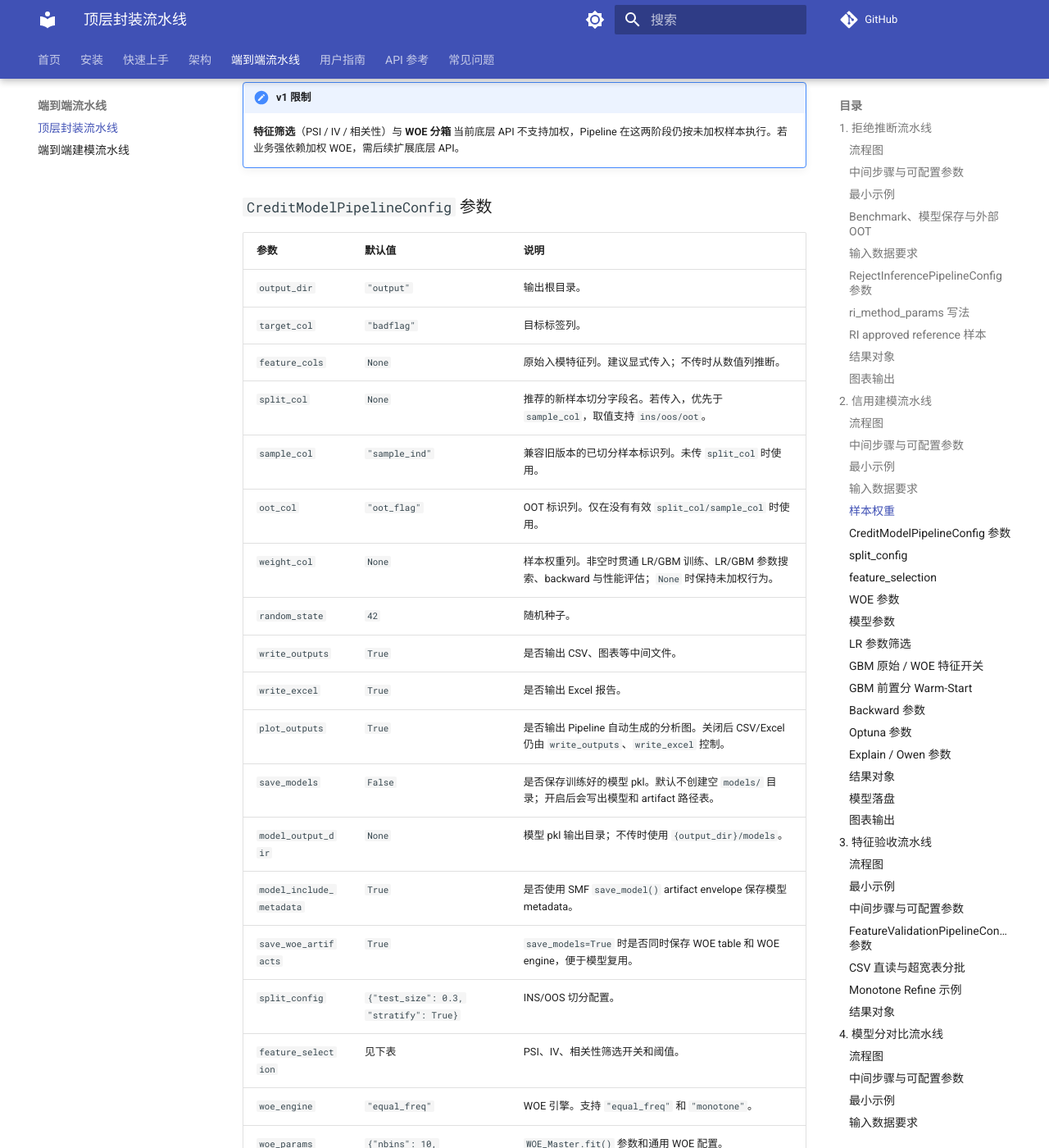
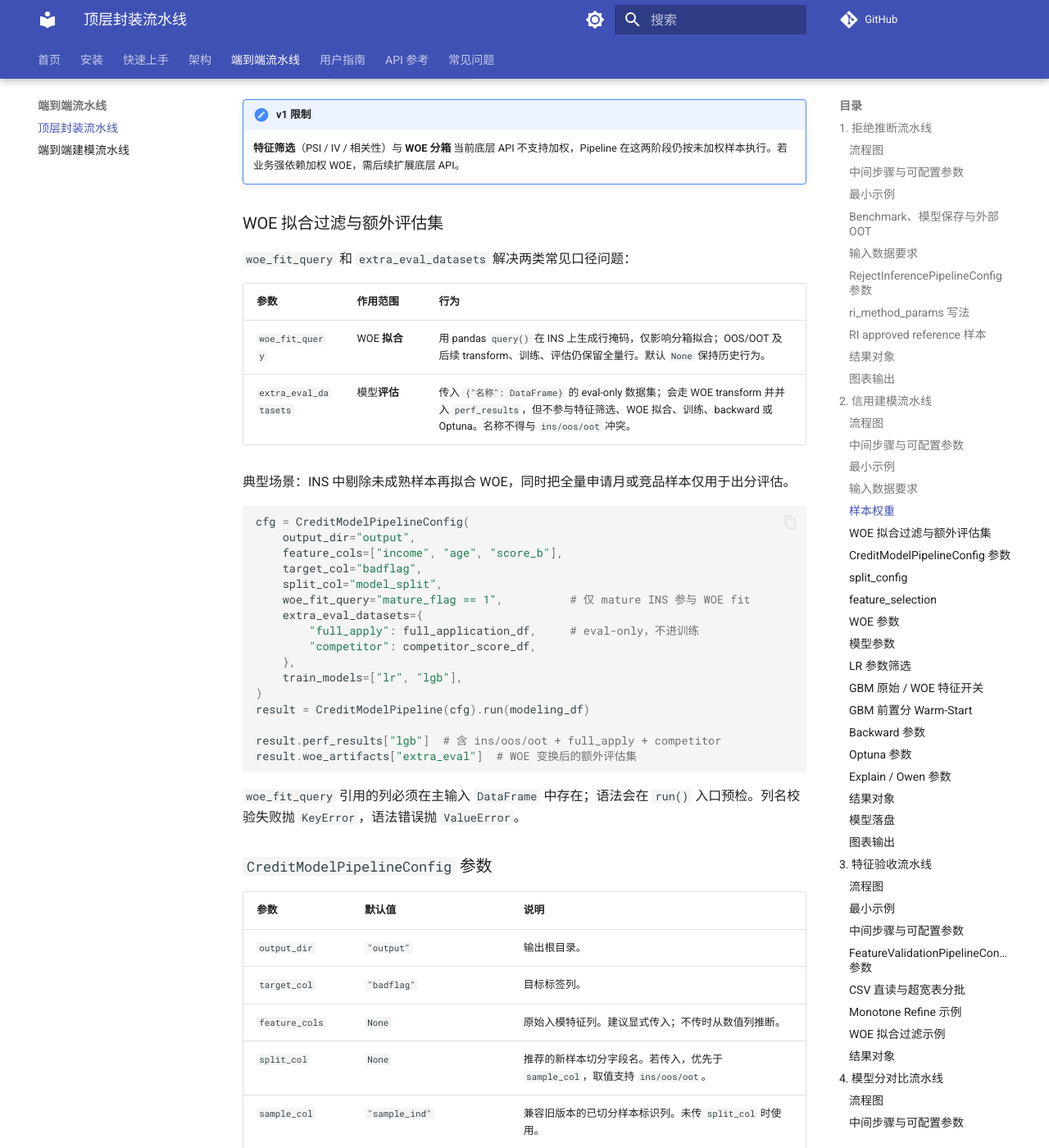
Before and after one commit to Kyle-J-Sun/SuperModelingFactory_doc, an MkDocs documentation site: the page built from docs/pipeline_one_click.md, in a window 1280 px wide and 1400 px high, scrolled down 10712 px. Shown: the whole window at 82% size. Built offline with MkDocs 1.6.1 and Material for MkDocs 9.7.7, drawn with Linux system fonts in a browser that asks for light colours; comment, search, counter and statistics services are not loaded; some of the changed text lies outside the part shown.

Commit message:
docs(Pipeline): document woe_fit_query and eval dataset entry points

````diff
--- a/docs/pipeline_one_click.md
+++ b/docs/pipeline_one_click.md
@@ -319,14 +319,14 @@ flowchart LR
 |---|---|---|
 | 样本切分 | `splits`，包含 `ins/oos/oot` | `split_col`、`sample_col`、`oot_col`、`split_config`、`random_state` |
 | 特征筛选 | `feature_selection_summary`、候选特征列表 | `feature_cols`、`feature_selection.psi_enabled`、`feature_selection.iv_enabled`、`feature_selection.corr_enabled` 及各阈值 |
-| WOE 分箱与转换 | `woe_artifacts`、WOE 特征 | `woe_engine`、`woe_params`、`monotone_woe_params` |
+| WOE 分箱与转换 | `woe_artifacts`、WOE 特征 | `woe_engine`、`woe_params`、`monotone_woe_params`、`woe_fit_query` |
 | Backward 变量剔除 | `backward_summary`、`selected_features` | `backward_enabled`、`backward_model`、`backward_params`、`use_backward_features`、`weight_col` |
 | 模型特征来源 | `model_feature_sources`、`model_feature_sets` | `gbm_feature_source`。LR 固定使用 WOE；LGB/XGB/Cat 可选 `"woe"` 或 `"raw"` |
 | LR 参数筛选 | `lr_search_results`、LR best params | `lr_search_enabled`、`lr_search_param_grid`、`lr_search_params`、`use_lr_search_params`、`weight_col` |
 | 前置分 warm-start | `warm_start_summary`、GBM 增量模型 | `warm_start_enabled`、`warm_start_score_col`、`warm_start_score_type`、`warm_start_models` |
 | 候选模型训练 | `models`、初始模型表现 | `train_models`、`model_params`、`target_col`、`weight_col` |
 | Optuna 调参 | `optuna_results`、调参后模型 | `optuna_models`、`optuna_n_trials`、`optuna_params`、`weight_col` |
-| 模型评估 | `perf_results` | `perf_pct_bins`、`perf_min_bin_prop`、`weight_col` |
+| 模型评估 | `perf_results` | `perf_pct_bins`、`perf_min_bin_prop`、`weight_col`、`extra_eval_datasets` |
 | 解释性与 Owen | `explain_outputs` | `explain_models`、`explain_params`、`owen_enabled`、`business_prior_groups` |
 | 报告输出 | `report_path` | `output_dir`、`write_outputs`、`write_excel`、`plot_outputs` |
 
@@ -391,6 +391,38 @@ result = CreditModelPipeline(cfg).run(modeling_df)
 
 !!! note "v1 限制"
     **特征筛选**（PSI / IV / 相关性）与 **WOE 分箱** 当前底层 API 不支持加权，Pipeline 在这两阶段仍按未加权样本执行。若业务强依赖加权 WOE，需后续扩展底层 API。
+
+### WOE 拟合过滤与额外评估集
+
+`woe_fit_query` 和 `extra_eval_datasets` 解决两类常见口径问题：
+
+| 参数 | 作用范围 | 行为 |
+|---|---|---|
+| `woe_fit_query` | WOE **拟合** | 用 pandas `query()` 在 INS 上生成行掩码，仅影响分箱拟合；OOS/OOT 及后续 transform、训练、评估仍保留全量行。默认 `None` 保持历史行为。 |
+| `extra_eval_datasets` | 模型**评估** | 传入 `{"名称": DataFrame}` 的 eval-only 数据集；会走 WOE transform 并并入 `perf_results`，但不参与特征筛选、WOE 拟合、训练、backward 或 Optuna。名称不得与 `ins/oos/oot` 冲突。 |
+
+典型场景：INS 中剔除未成熟样本再拟合 WOE，同时把全量申请月或竞品样本仅用于出分评估。
+
+```python
+cfg = CreditModelPipelineConfig(
+    output_dir="output",
+    feature_cols=["income", "age", "score_b"],
+    target_col="badflag",
+    split_col="model_split",
+    woe_fit_query="mature_flag == 1",          # 仅 mature INS 参与 WOE fit
+    extra_eval_datasets={
+        "full_apply": full_application_df,     # eval-only，不进训练
+        "competitor": competitor_score_df,
+    },
+    train_models=["lr", "lgb"],
+)
+result = CreditModelPipeline(cfg).run(modeling_df)
+
+result.perf_results["lgb"]  # 含 ins/oos/oot + full_apply + competitor
+result.woe_artifacts["extra_eval"]  # WOE 变换后的额外评估集
+```
+
+`woe_fit_query` 引用的列必须在主输入 `DataFrame` 中存在；语法会在 `run()` 入口预检。列名校验失败抛 `KeyError`，语法错误抛 `ValueError`。
 
 ### `CreditModelPipelineConfig` 参数
 
@@ -416,6 +448,8 @@ result = CreditModelPipeline(cfg).run(modeling_df)
 | `woe_engine` | `"equal_freq"` | WOE 引擎。支持 `"equal_freq"` 和 `"monotone"`。 |
 | `woe_params` | `{"nbins": 10, "equal_freq": True, "min_bin_prop": 0.05}` | `WOE_Master.fit()` 参数和通用 WOE 配置。 |
 | `monotone_woe_params` | `{"n_init_bins": 20, "min_bin_size": 0.03, "min_n_bins": 2}` | `MonotoneWOEBinner` 参数。 |
+| `woe_fit_query` | `None` | pandas `query()` 表达式，仅过滤 INS 上用于 WOE 拟合的行；transform 与评估仍用全量 splits。 |
+| `extra_eval_datasets` | `None` | eval-only 额外评估集 `dict[str, DataFrame]`；WOE transform 后并入 `perf_results`，不参与筛选/训练/backward/Optuna。 |
 | `train_models` | `["lr", "lgb", "xgb", "cat"]` | 要训练的模型列表。 |
 | `model_params` | `{}` | 每个模型的参数字典。 |
 | `gbm_feature_source` | `"woe"` | GBM 入模特征来源。可传全局 `"woe"` / `"raw"`，也可传 `{"lgb": "raw", "xgb": "woe", "cat": "raw"}`。LR 始终使用 WOE 特征。 |
@@ -810,7 +844,7 @@ result.high_corr_pairs
 | CSV 直读与分批 | `batch_metadata`、合并后的各分析表 | `input_type`、`csv_read_kwargs`、`feature_batch_size`、`feature_batches`、`batch_base_cols`、`batch_corr_mode` |
 | 样本切分 | `splits` | `split_col`、`sample_col`、`oot_col`、`split_config`、`random_state` |
 | 分布分析 | `distribution_summary` | `time_dims`、`population_dims`、`group_specs`、`distribution_params` |
-| WOE 分箱 | `woe_artifacts` | `woe_engine`、`woe_params`、`monotone_woe_params`、`categorical_features` |
+| WOE 分箱 | `woe_artifacts` | `woe_engine`、`woe_params`、`monotone_woe_params`、`categorical_features`、`woe_fit_query` |
 | Monotone refine | `woe_artifacts["refine_summary"]` | `monotone_refine_cate_enabled`、`monotone_refine_dtree_enabled`、`monotone_refine_chi2_enabled` 及对应 params |
 | PSI | `psi_summary`、`psi_details` | `psi_reference_dataset`、`psi_reference_data`、`psi_group_dims`、`psi_use_woe_bins`、`psi_params` |
 | IV / KS | `ivks_summary` | `ivks_group_dims`、`ivks_use_woe_bins`、`ivks_params`、`min_group_size` |
@@ -844,6 +878,7 @@ result.high_corr_pairs
 | `group_specs` | `None` | 自定义分组规格；不传时自动组合 global/time/population/time x population。 |
 | `min_group_size` | `100` | PSI/IV/KS 分组最小样本数保护。 |
 | `woe_engine` | `"monotone"` | 默认 `MonotoneWOEBinner`；也支持 `"equal_freq"` 使用 `WOE_Master`。 |
+| `woe_fit_query` | `None` | pandas `query()` 表达式，仅过滤 INS 上用于 WOE 拟合的行；PSI/IV/KS 与 transform 仍基于全量 splits。拟合审计写入 `woe_artifacts["refine_summary"]` 的 `fit_filter` 行。 |
 | `categorical_features` | `None` | 类别特征列表，传给 `MonotoneWOEBinner(cate_feats=...)`。 |
 | `monotone_refine_cate_enabled` | `False` | 是否对类别变量调用 `refine_cate()`。 |
 | `monotone_refine_cate_params` | `{}` | 透传 `refine_cate(features, max_bins, min_bin_size, badrate_tol)`。 |
@@ -937,6 +972,28 @@ cfg = FeatureValidationPipelineConfig(
 ```
 
 默认不执行任何 refine；执行顺序固定为 `refine_cate` -> `refine_dtree` -> `refine_chi2`。
+
+### WOE 拟合过滤示例
+
+当 INS 含未成熟样本、但 OOS/OOT 仍需保留全量行做稳定性与区分度评估时，可用 `woe_fit_query` 仅收紧 WOE 拟合口径：
+
+```python
+cfg = FeatureValidationPipelineConfig(
+    output_dir="output/feature_validation",
+    target_cols=["badflag"],
+    new_feature_cols=["new_score", "new_income"],
+    split_col="model_split",
+    woe_engine="monotone",
+    woe_fit_query="mature_flag == 1",
+    population_dims=["channel"],  # query 引用的列须在输入或 batch_base_cols 中
+)
+result = FeatureValidationPipeline(cfg).run(feature_wide_df)
+
+# refine_summary 含 fit_filter 审计行：n_before / n_after / query
+result.woe_artifacts["refine_summary"]
+```
+
+CSV batch 模式下，`woe_fit_query` 引用的列须包含在自动解析的 `batch_base_cols` 中，或通过 `batch_base_cols` 显式传入。
 
 ### 结果对象
 
````
Also changed, not shown: docs/pipeline.md (+34 -0 lines).
